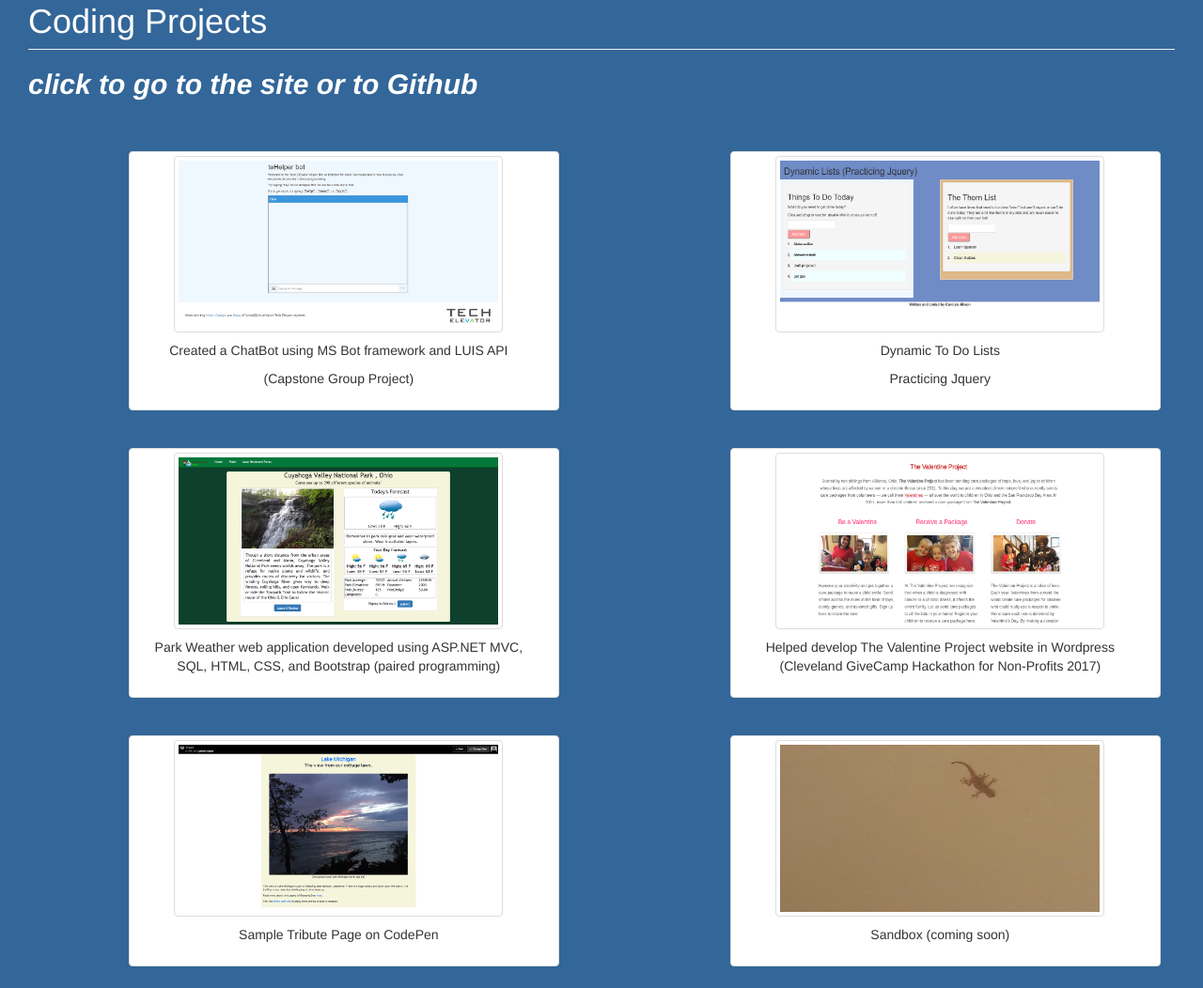
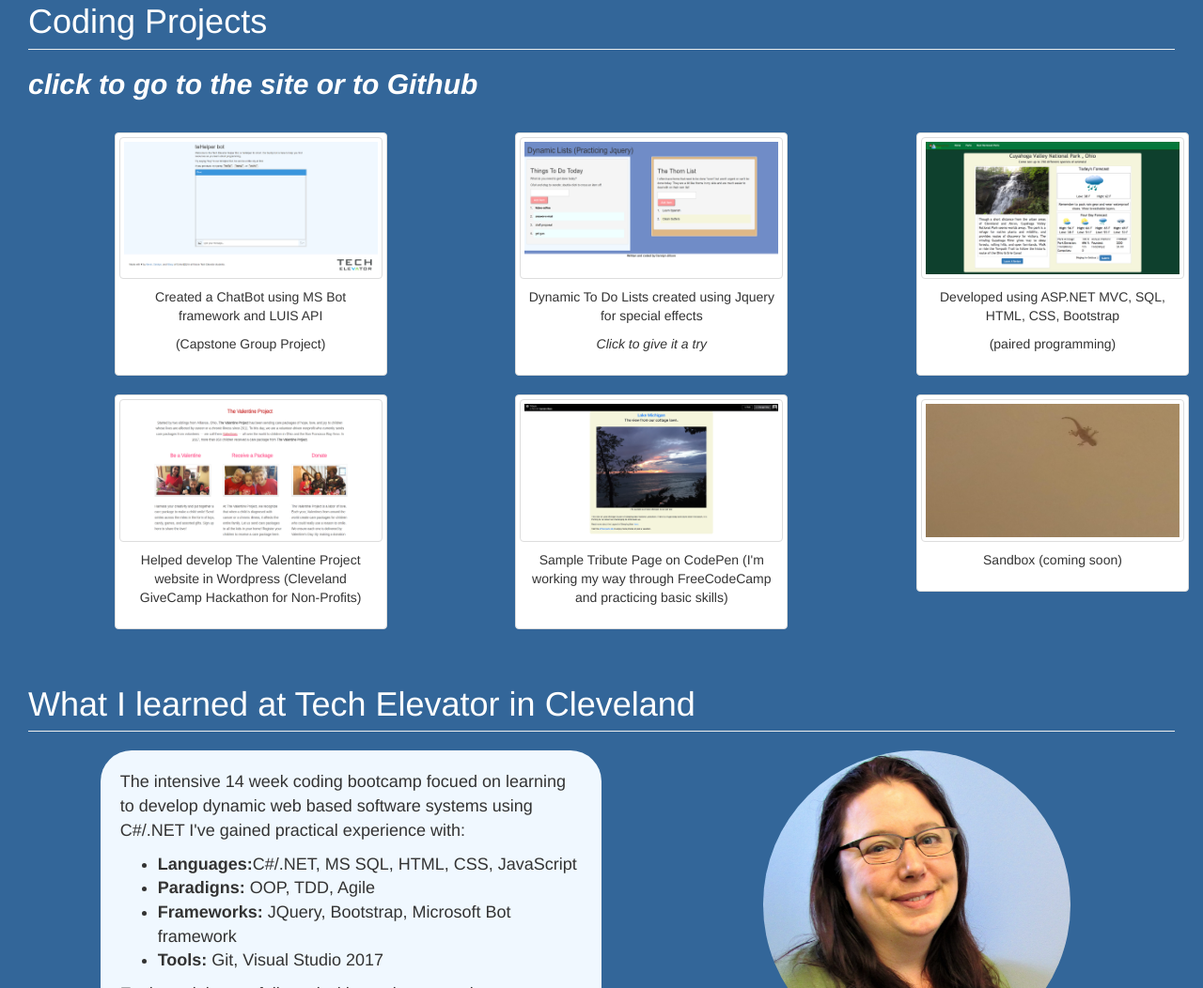
Before and after one commit to CarolynJ/CarolynJ.github.io, a plain HTML site: page index.html in a window 1280 px wide. Shown: the part 1022-2074 px from the top of the page at 94% size. Drawn offline with Linux system fonts and the light colour scheme.

Commit message:
three thumbnails across instead of two

```diff
--- a/StyleSheet.css
+++ b/StyleSheet.css
@@ -64,9 +64,7 @@ body {
     margin-right: 33%;
     text-align: center;
 }
-.aboutMe {
-    font-size: 1em;
-}
+
 
 .panel panel-default{
     display:inline-block;
@@ -84,15 +82,14 @@ body {
     top: -20px;
     bottom: auto;
 }
-.thumbnail {
-    margin: 20px 30px 20px 15px;
+/*.thumbnail {
     padding-right: 15px;
-}
+}*/
 .img-thumbnail{
-    width: 80%;
+    width: 100%;
 }
 .portfolio-img{
-    width: 80%;
+    width: 100%;
 }
 /*.thumbnail a > img{
     margin: 0px;
--- a/index.html
+++ b/index.html
@@ -195,7 +195,7 @@
         <p></p>
         <div class="projects">
             <div class="row">
-                <div class="col-lg-5 col-lg-offset-1 col-sm-12">
+                <div class="col-lg-3 col-lg-offset-1 col-md-3 col-md-offset-1 col-sm-12">
                     <div id="thumbnail" class="thumbnail">
                         <a href="https://github.com/CarolynJ/Capstone-ChatBot" target="_blank">
                             <img id="portfolio-img" class="img-thumbnail img-responsive" src="Images/teHelperBot - ScrShotRS.png" alt="Screenshot of ChatBot interface">
@@ -205,55 +205,53 @@
                         </div>
                     </div>
                 </div>
-                <div class="col-lg-5 col-lg-offset-1 col-sm-12" ">
+                <div class="col-lg-3 col-lg-offset-1 col-md-3 col-md-offset-1 col-sm-12">
                     <div id="thumbnail" class="thumbnail">
                         <a href="ToDoListProject/index.html" target="_blank">
                             <img id="portfolio-img" class="img-thumbnail img-responsive" src="Images/Double To do lists -Practicing JqueryRS.png" alt="Screenshot of Dynamic To Do Lists">
                         </a>
                         <div class="caption text-center wrapText">
-                            <p>Dynamic To Do Lists</p><p>Practicing Jquery</p>
+                            <p>Dynamic To Do Lists created using Jquery for special effects</p><p style="font-style:italic">Click to give it a try</p>
                         </div>
                     </div>
-
                 </div>
-            </div>
-
-
-        <div class="row">
-            <div class="col-lg-5 col-lg-offset-1 col-sm-12">
+                <div class="col-lg-3 col-lg-offset-1 col-md-3 col-md-offset-1 col-sm-12">
                     <div id="thumbnail" class="thumbnail">
                         <a href="http://nationalparkgeek.apphb.com/Home/ParkList" target="_blank">
                             <img id="portfolio-img" class="img-thumbnail img-responsive" src="Images/nationalparkgeekapphbRS.png" alt="Screenshot of app on appharbor">
                         </a>
                         <div class="caption text-center wrapText">
-                            <p>Park Weather web application developed using ASP.NET MVC, SQL, HTML, CSS, and Bootstrap (paired programming)</p>
+                            <p>Developed using ASP.NET MVC, SQL, HTML, CSS, Bootstrap</p><p>(paired programming)</p>
                         </div>
                     </div>
                 </div>
-            <div class="col-lg-5 col-lg-offset-1 col-sm-12">
+
+            </div>
+
+            </div>
+            <div class="projects">
+                <div class="row">
+                    <div class="col-lg-3 col-lg-offset-1 col-md-3 col-md-offset-1 col-sm-12">
                         <div id="thumbnail" class="thumbnail">
                             <a href="https://www.thevalentineproject.org/" target="_blank">
                                 <img id="portfolio-img" class="img-thumbnail img-responsive" src="Images/The Valentine ProjectRS.png" alt="Screenshot The Valentine Project website">
                             </a>
                             <div class="caption text-center wrapText">
-                        <p>Helped develop The Valentine Project website in Wordpress (Cleveland GiveCamp Hackathon for Non-Profits 2017)</p>
+                                <p>Helped develop The Valentine Project website in Wordpress (Cleveland GiveCamp Hackathon for Non-Profits)</p>
                             </div>
                         </div>
                     </div>
-            </div>
-            <div class="projects">
-                <div class="row">
-                    <div class="col-lg-5 col-lg-offset-1 col-sm-12">
+                    <div class="col-lg-3 col-lg-offset-1 col-md-3 col-md-offset-1 col-sm-12">
                         <div id="thumbnail" class="thumbnail">
                             <a href="https://codepen.io/Carolynj/pen/NvymEe" target="_blank">
                                 <img id="portfolio-img" class="img-thumbnail img-responsive" src="Images/CodePen - Tribute Page Lake MIRS.png" alt="Screenshot of sample tribute page">
                             </a>
                             <div class="caption text-center wrapText">
-                                <p>Sample Tribute Page on CodePen</p>
+                                <p>Sample Tribute Page on CodePen (I'm working my way through FreeCodeCamp and practicing basic skills)</p>
                             </div>
                         </div>
                     </div>
-                    <div class="col-lg-5 col-lg-offset-1 col-sm-12" ">
+                    <div class="col-lg-3 col-lg-offset-1 col-md-3 col-md-offset-1 col-sm-12">
                         <div id="thumbnail" class="thumbnail">
                             <a href="#" target="_blank">
                                 <img id="portfolio-img" class="img-thumbnail img-responsive" src="Content/Images/GekoWallRS.jpg" alt="Placeholder">
@@ -266,7 +264,7 @@
                 </div>
             </div>
     </div>
-        </div>
+
                 <!-- Training Section -->
     <div class="container-fluid">
         <div class="row techElevator">
```
Lines whose indentation alone changed are shown as unchanged.
